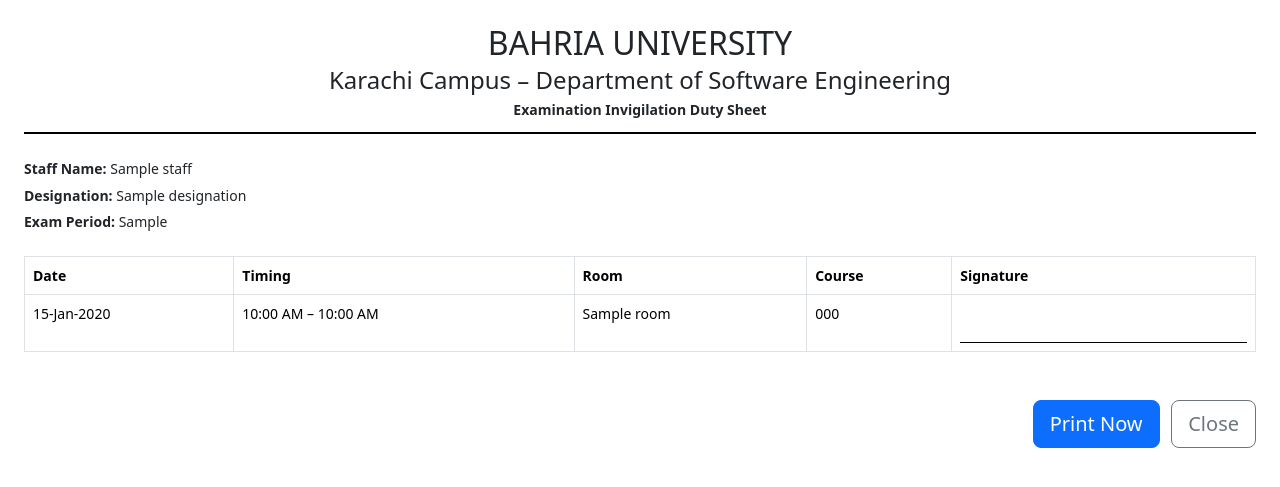
After one commit to kanwaladreeskhan/ExamDutiesAllocationSystem, a Django app: template templates/staff/print_roster.html in a window 1280 px wide. The commit adds this page. Shown: the top 487 px of the page. Run offline with Django 5.2, Linux system fonts and the light colour scheme; the template is opened without the code that fills it: most values are stand-ins (such as "Sample title", 1, 10 or a date in 2020).

Commit message:
Implement Roster Screen

```diff
--- /dev/null
+++ b/templates/staff/print_roster.html
@@ -0,0 +1,67 @@
+<!DOCTYPE html>
+<html lang="en">
+<head>
+    <meta charset="UTF-8">
+    <meta name="viewport" content="width=device-width, initial-scale=1.0">
+    <title>Duty Sheet – Bahria University</title>
+    {% load static %}
+    <link href="https://cdn.jsdelivr.net/npm/bootstrap@5.3.3/dist/css/bootstrap.min.css" rel="stylesheet">
+    <link rel="stylesheet" href="{% static 'css/style.css' %}">
+    <style>
+        body { font-size: 14px; }
+        .print-header {
+            text-align: center;
+            margin-bottom: 1.5rem;
+            padding-bottom: 0.75rem;
+            border-bottom: 2px solid #000;
+        }
+        .info-section p { margin-bottom: 0.35rem; }
+        .signature-line {
+            border-bottom: 1px solid #000;
+            height: 40px;
+            min-width: 120px;
+        }
+    </style>
+</head>
+<body class="p-4">
+    <div class="print-header">
+        <h2 class="mb-1">BAHRIA UNIVERSITY</h2>
+        <h4 class="mb-1">Karachi Campus – Department of Software Engineering</h4>
+        <p class="mb-0 fw-semibold">Examination Invigilation Duty Sheet</p>
+    </div>
+
+    <div class="info-section mb-4">
+        <p><strong>Staff Name:</strong> {{ staff.get_full_name }}</p>
+        <p><strong>Designation:</strong> {{ designation }}</p>
+        <p><strong>Exam Period:</strong> {{ exam_period }}</p>
+    </div>
+
+    <table class="table table-bordered table-custom">
+        <thead>
+            <tr>
+                <th>Date</th>
+                <th>Timing</th>
+                <th>Room</th>
+                <th>Course</th>
+                <th>Signature</th>
+            </tr>
+        </thead>
+        <tbody>
+            {% for duty in duties %}
+            <tr>
+                <td>{{ duty.date|date:"d-M-Y" }}</td>
+                <td>{{ duty.start_time|time:"h:i A" }} – {{ duty.end_time|time:"h:i A" }}</td>
+                <td>{{ duty.room }}</td>
+                <td>{{ duty.course_code }}</td>
+                <td><div class="signature-line"></div></td>
+            </tr>
+            {% endfor %}
+        </tbody>
+    </table>
+
+    <div class="mt-5 text-end no-print">
+        <button onclick="window.print()" class="btn btn-primary btn-lg me-2">Print Now</button>
+        <button onclick="window.close()" class="btn btn-outline-secondary btn-lg">Close</button>
+    </div>
+</body>
+</html>
```
Also changed, not shown: templates/base.html (+26 -7 lines), templates/coordinator/dashboard.html (added, +80 -0 lines), templates/coordinator/publish_view.html (added, +10 -0 lines), templates/staff/dashboard.html (added, +84 -0 lines).
